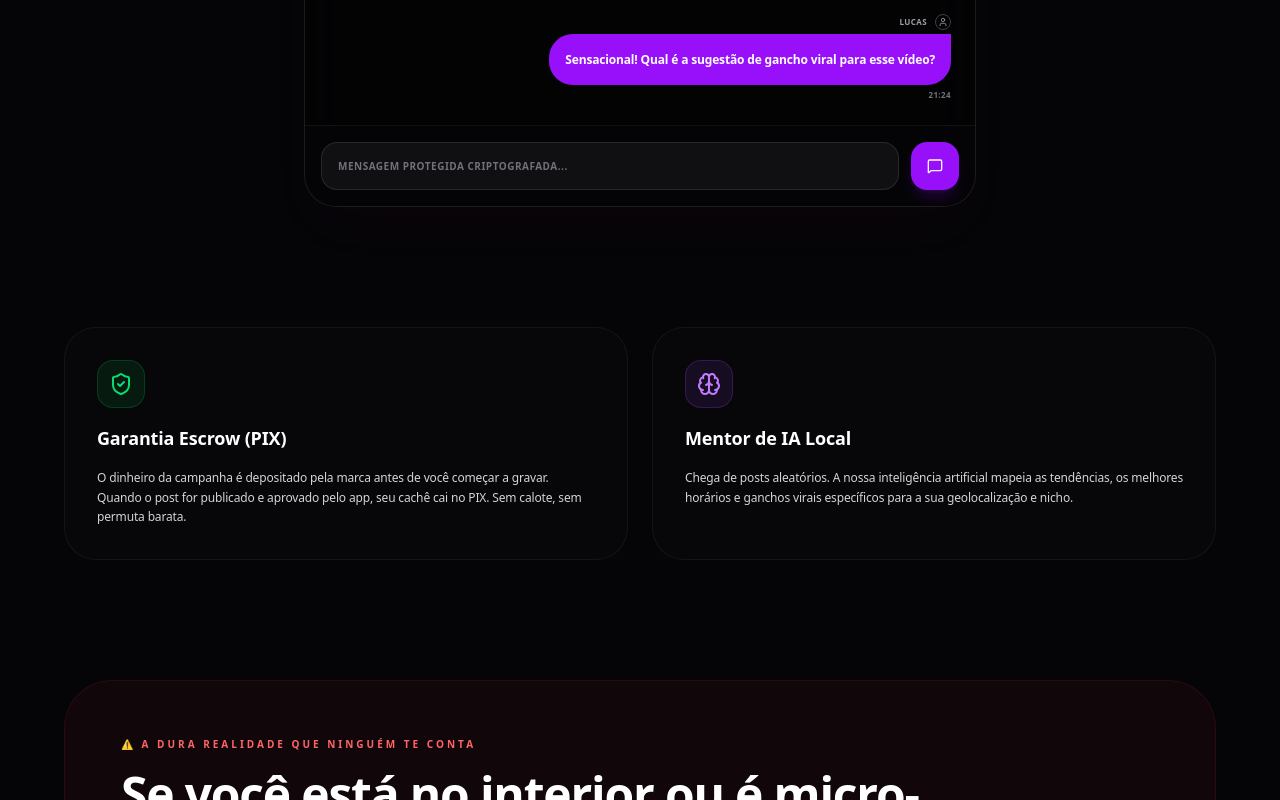
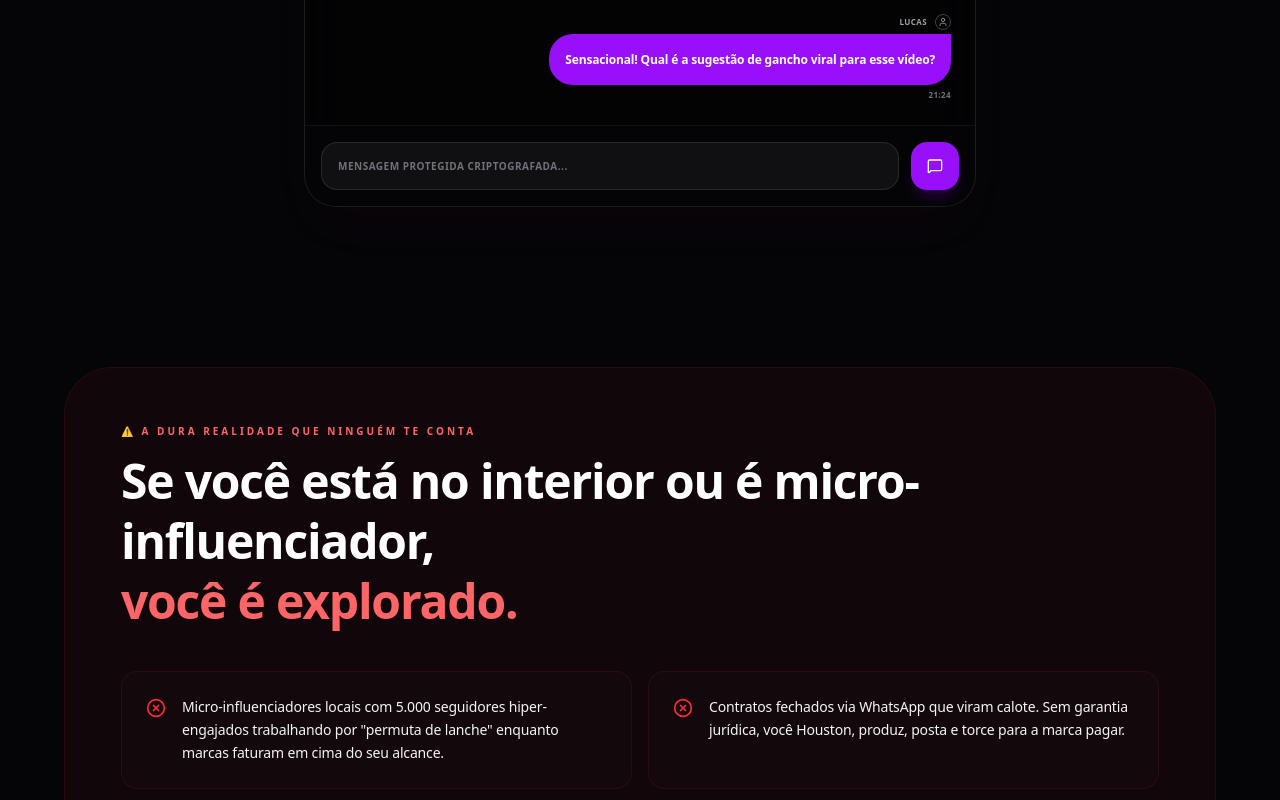
Before and after one commit to Sopaotech/influnext-api, a Next.js app in the folder web/: page / in a window 1280 px wide. Shown: the part 3379-4179 px from the top of the page. Built offline with nearby package versions, Linux system fonts and the light colour scheme; no server answers.

Commit message:
style(landing): remove secao de features adicionais e atualiza build

```diff
--- a/web/src/app/LandingPageClient.tsx
+++ b/web/src/app/LandingPageClient.tsx
@@ -387,31 +387,6 @@ export default function LandingPageClient() {
          <InteractiveChatPreview />
       </section>
 
-      {/* DIFERENCIAIS / INOVAÇÃO (Para Criadores e Marcas) */}
-      <section id="features" className="w-full max-w-7xl mx-auto px-6 lg:px-16 py-10">
-         <div className="grid grid-cols-1 md:grid-cols-2 gap-6">
-            <div className="p-8 rounded-[2rem] border border-white/5 bg-white/[0.01] hover:bg-white/[0.02] hover:border-violet-500/20 transition-all duration-300 space-y-4">
-               <div className="w-12 h-12 rounded-2xl bg-green-500/10 border border-green-500/20 flex items-center justify-center text-green-400">
-                  <ShieldCheck className="w-6 h-6" />
-               </div>
-               <h3 className="text-lg font-black text-white">Garantia Escrow (PIX)</h3>
-               <p className="text-zinc-300 text-xs leading-relaxed">
-                  O dinheiro da campanha é depositado pela marca antes de você começar a gravar. Quando o post for publicado e aprovado pelo app, seu cachê cai no PIX. Sem calote, sem permuta barata.
-               </p>
-            </div>
-
-            <div className="p-8 rounded-[2rem] border border-white/5 bg-white/[0.01] hover:bg-white/[0.02] hover:border-violet-500/20 transition-all duration-300 space-y-4">
-               <div className="w-12 h-12 rounded-2xl bg-purple-500/10 border border-purple-500/20 flex items-center justify-center text-purple-400">
-                  <Brain className="w-6 h-6" />
-               </div>
-               <h3 className="text-lg font-black text-white">Mentor de IA Local</h3>
-               <p className="text-zinc-300 text-xs leading-relaxed">
-                  Chega de posts aleatórios. A nossa inteligência artificial mapeia as tendências, os melhores horários e ganchos virais específicos para a sua geolocalização e nicho.
-               </p>
-            </div>
-         </div>
-      </section>
-
       {/* O PROBLEMA (Foco na dor do influenciador local e desintermediação) */}
       <section id="problema" className="w-full max-w-7xl mx-auto px-6 lg:px-16 py-20">
         <div className="border border-red-500/10 bg-red-500/5 rounded-[3rem] p-8 md:p-14">
```
